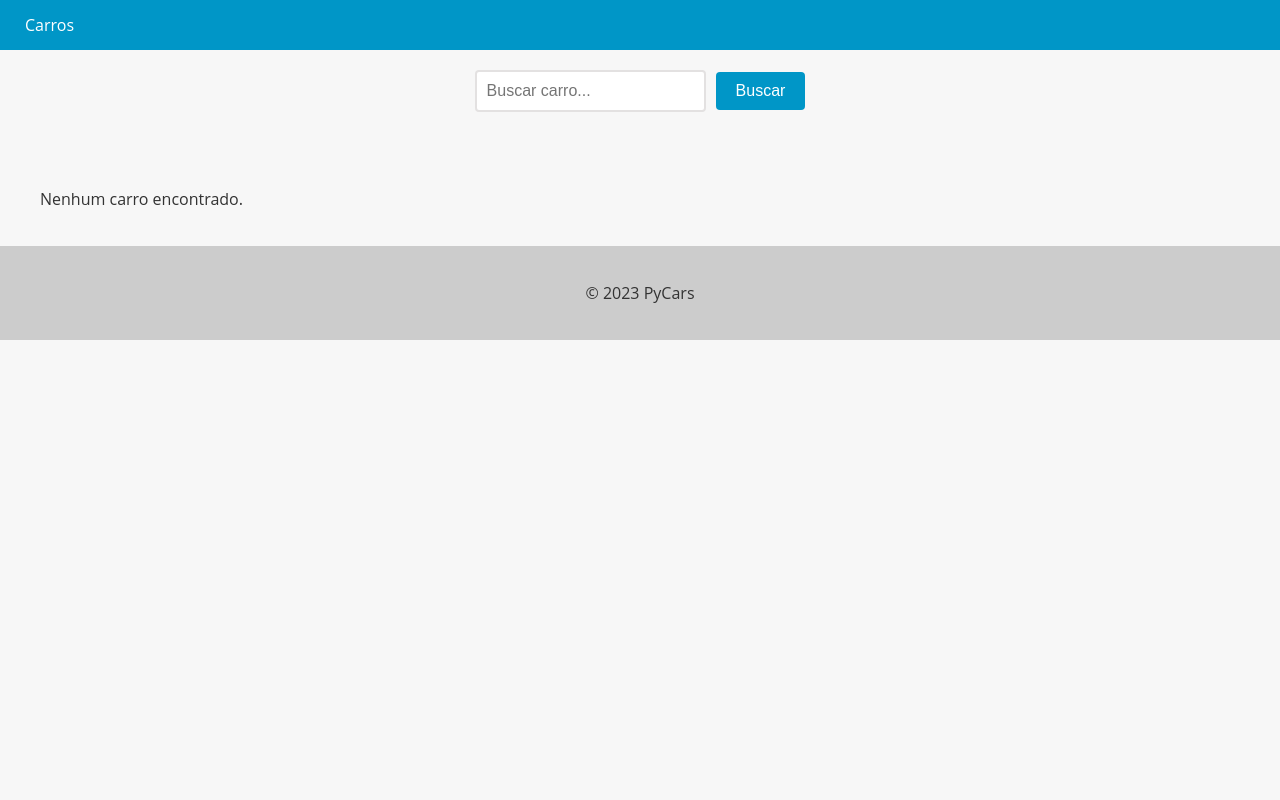
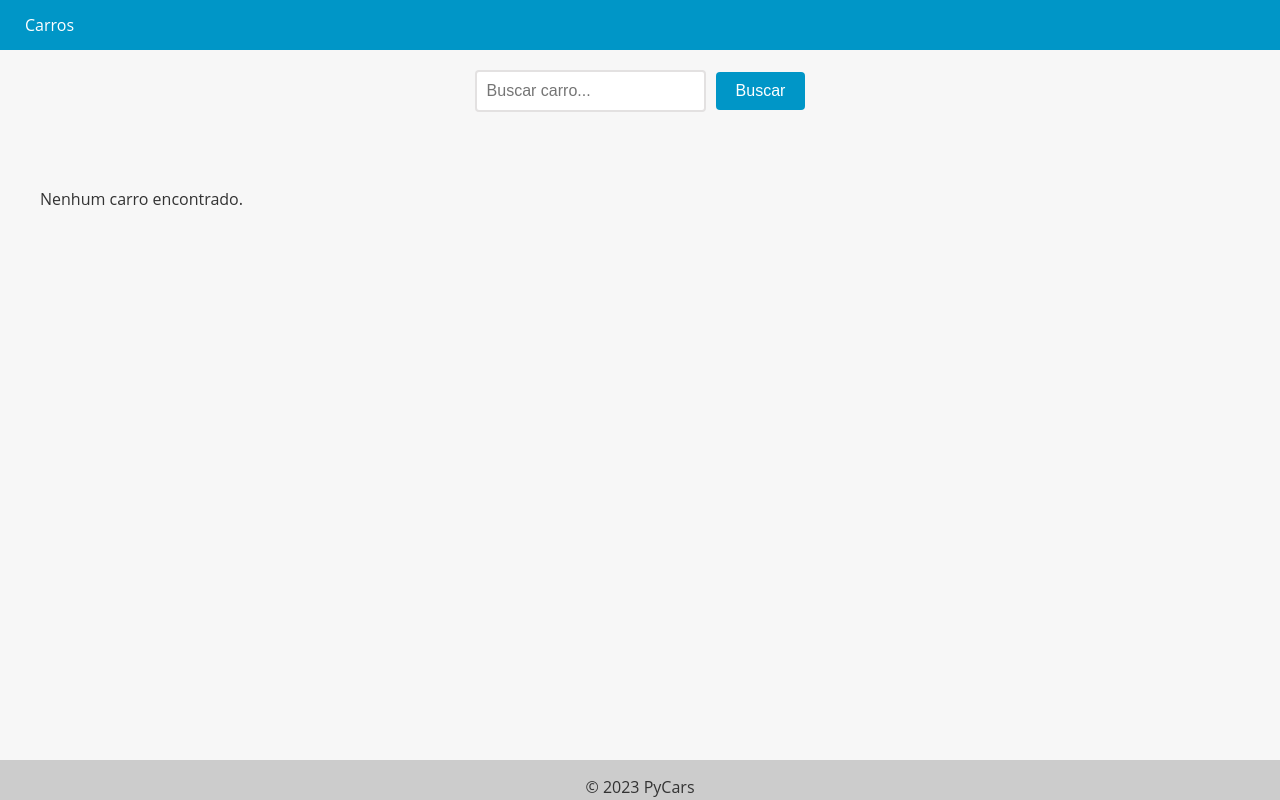
Before and after one commit to assuncaofelipe/PyCarros, a Django app: page /cars/ in a window 1280 px wide. Run offline with Django 5.2, Linux system fonts and the light colour scheme; data that the repository does not hold is empty.

Commit message:
style: pegando valor do carro e melhorando footer e nav

```diff
--- a/app/templates/base.html
+++ b/app/templates/base.html
@@ -11,6 +11,8 @@
         color: #333;
         margin: 0;
         padding: 0;
+        overflow-y: auto;
+        margin-bottom: 60px;
     }
 
     header {
@@ -22,8 +24,11 @@
     footer {
         background-color: #ccc;
         color: #333;
-        padding: 20px;
         text-align: center;
+        bottom: 0;
+        width: 100%;
+        position: fixed;
+        height: 40px;
     }
 
     nav {
--- a/cars/templates/cars.html
+++ b/cars/templates/cars.html
@@ -104,7 +104,7 @@
         <div class="car-card">
           <img src="{{ car.photo.url }}" alt="{{ car.modelCar }} - {{ car.brand }}" />
           <h2>{{ car.brand }} {{ car.modelCar }}</h2>
-          <p>{{ car.factory_year }} - R$ {{ car.value }}</p>
+          <p>{{ car.factory_year }} - R$ {{ car.valueCar }}</p>
         </div>
       {% endfor %}
     {% else %}
```
